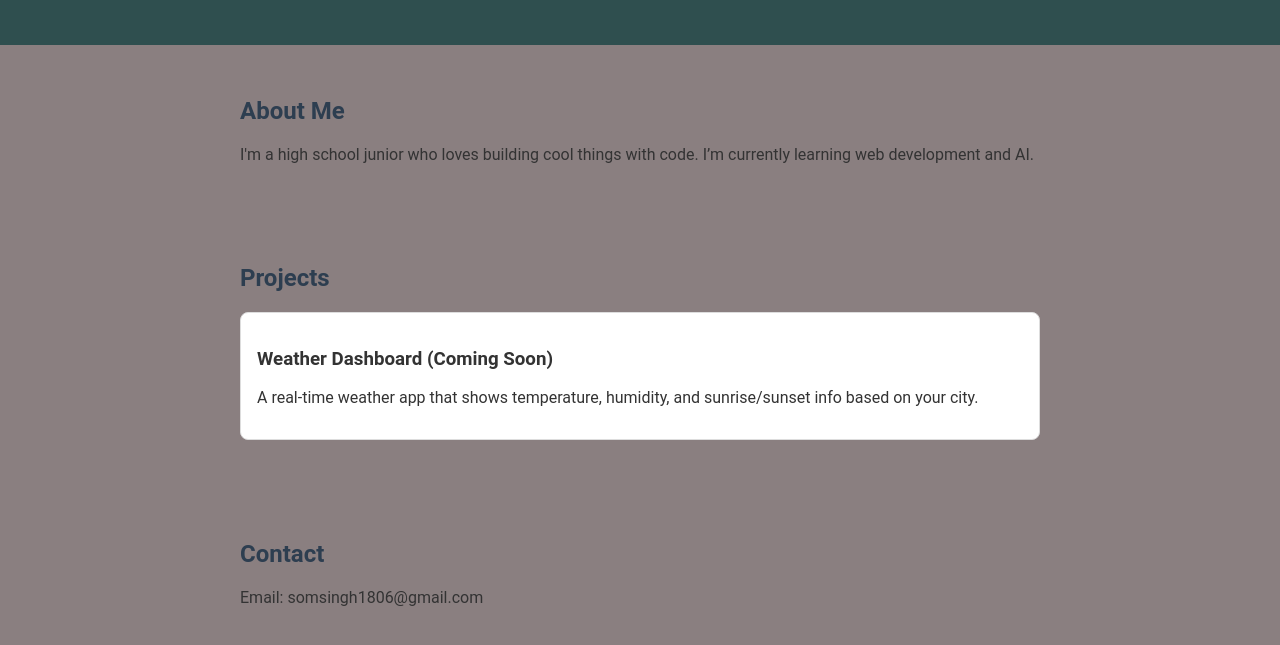
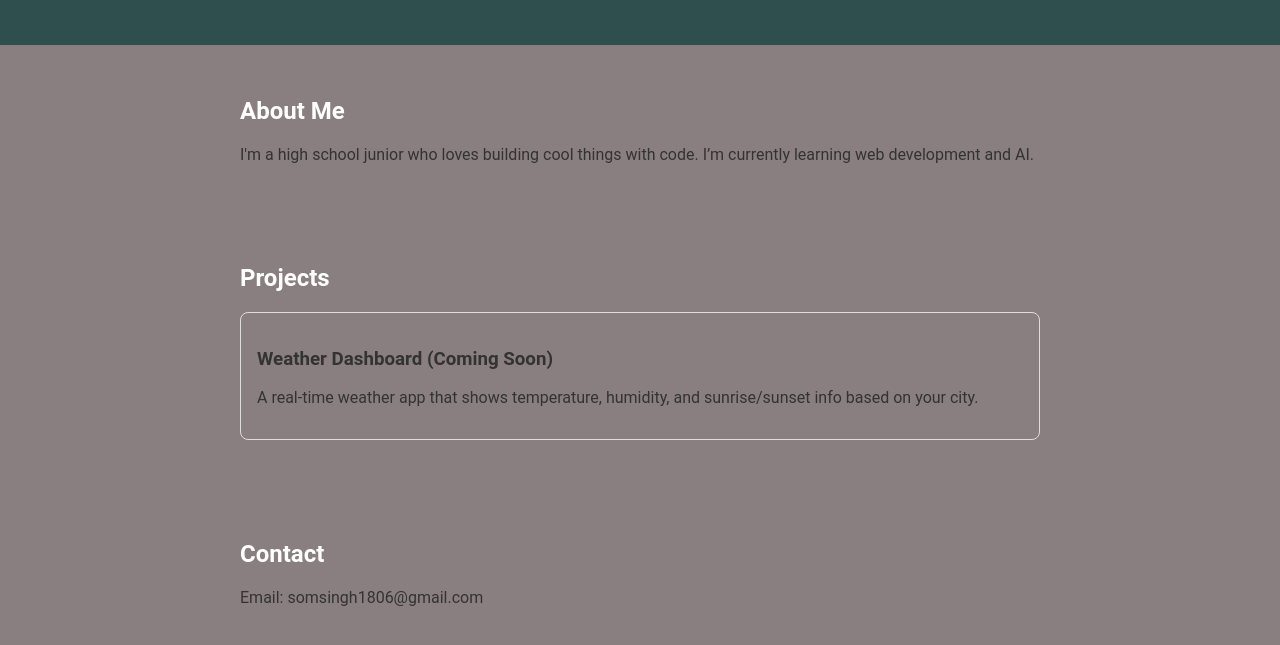
Before and after one commit to Artemis50M/50M.io, a plain HTML site: page index.html in a window 1280 px wide. Shown: the part 261-906 px from the top of the page. Drawn offline with Linux system fonts and the light colour scheme.

Commit message:
Update index.html

```diff
--- a/index.html
+++ b/index.html
@@ -25,14 +25,14 @@
       padding: 2rem;
     }
     h2 {
-      color: #2d3e50;
+      color: white;
     }
     .project {
       border: 1px solid #ddd;
       padding: 1rem;
       margin-bottom: 1rem;
       border-radius: 8px;
-      background: white;
+      background-color: #8a7f80 ;
     }
   </style>
 </head>
```
